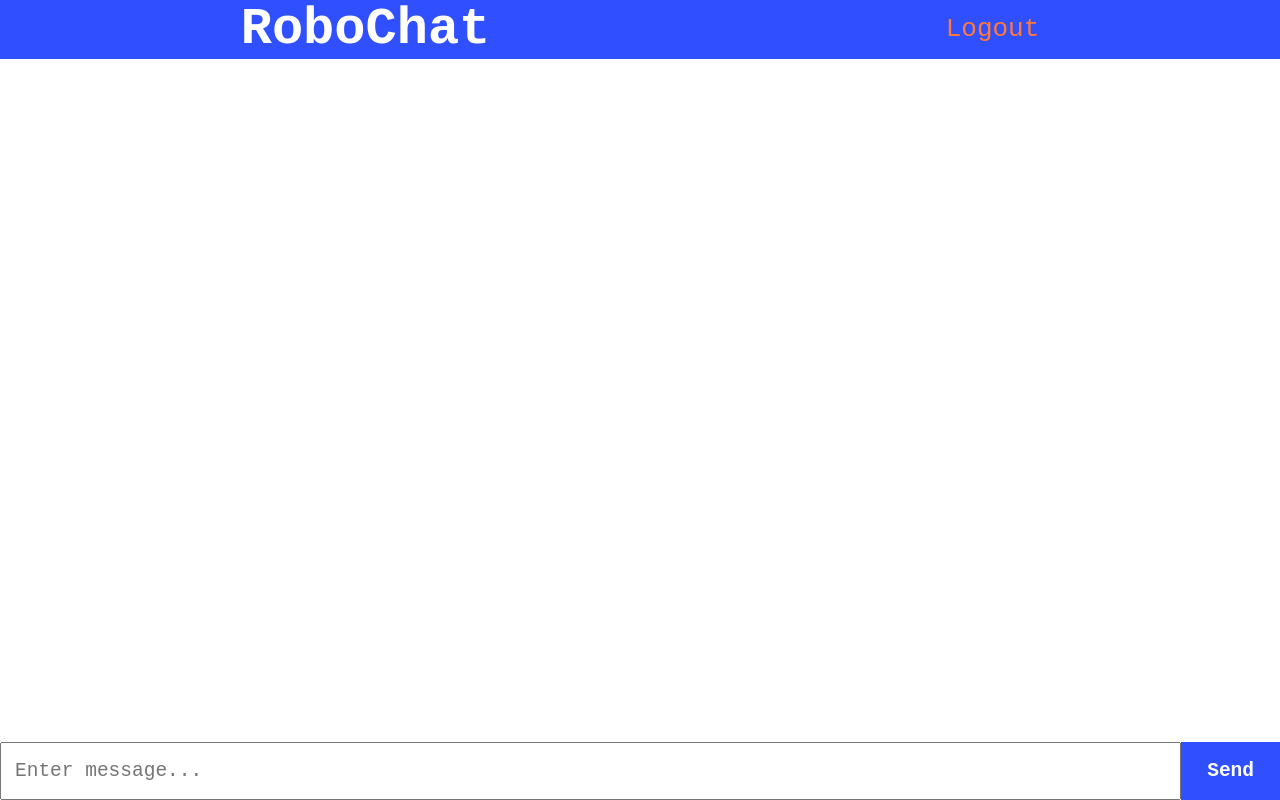
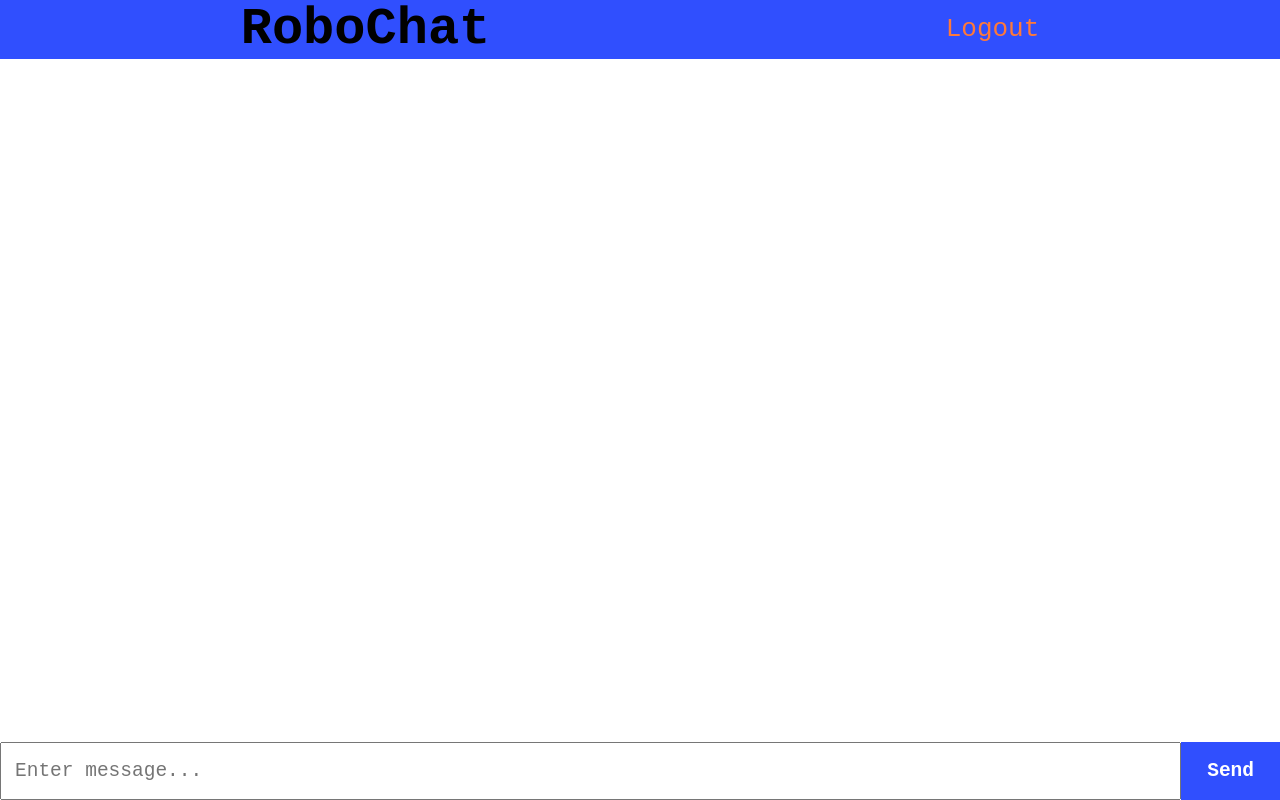
Before and after one commit to Bogdavr/Chat, a website: page static/index.html in a window 1280 px wide. Drawn offline with nearby package versions, Linux system fonts and the light colour scheme; no server answers.

Commit message:
Update style.css

```diff
--- a/static/style.css
+++ b/static/style.css
@@ -28,7 +28,7 @@ main {
     font-size: 2rem;
     background-color: blue;
     background-color: var(--color-primary);
-    color: var(--color-white);
+    color: var(--color-grean);
     height: var(--header-height);
     display: flex;
     justify-content: space-around;
```
